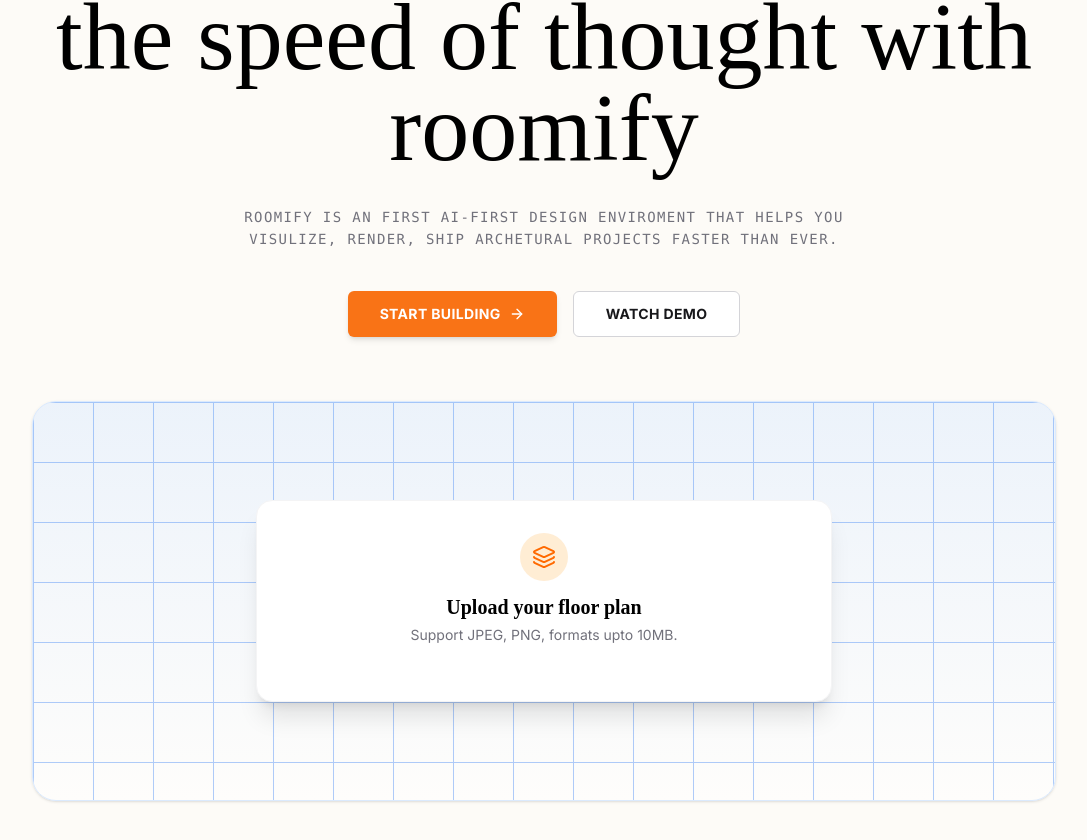
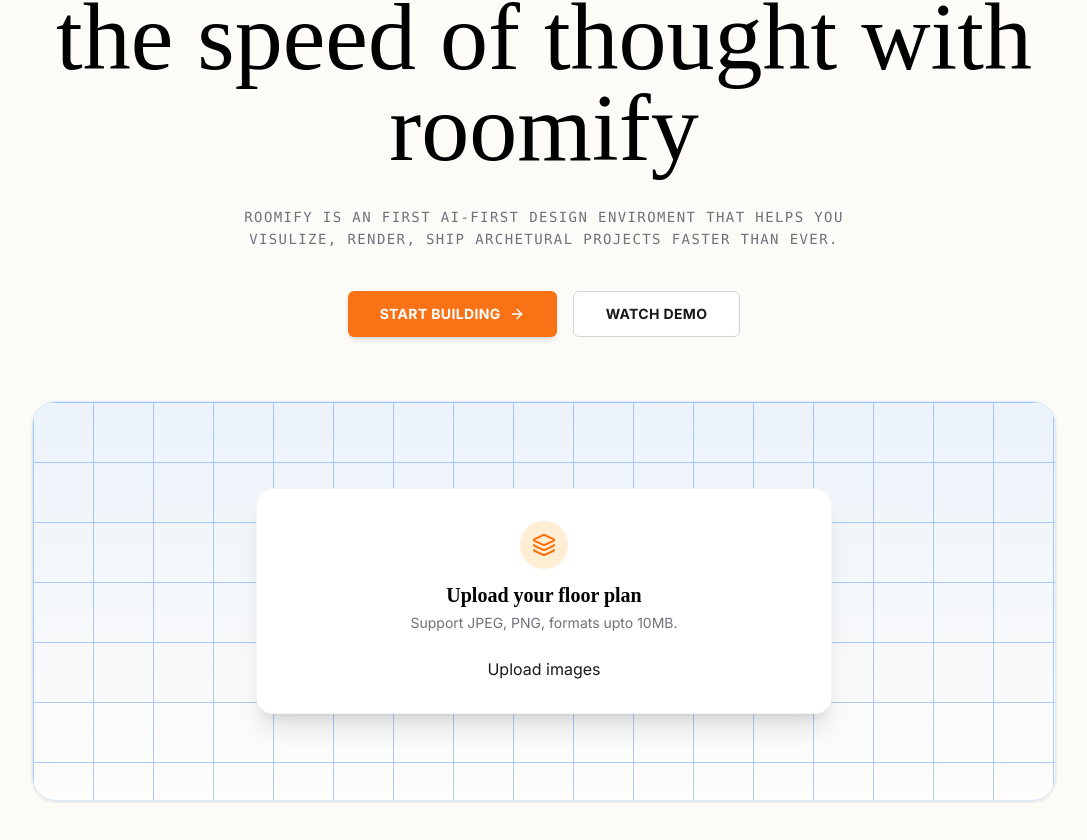
Before and after one commit to kinetic-sudo/architecture-saas, a React (Vite) app: page / in a window 1280 px wide. Shown: the part 286-1126 px from the top of the page, without its empty margins (96-1183 px from the left). Built offline with nearby package versions, Linux system fonts and the light colour scheme.

Commit message:
Add upload prompt to Home component in home.tsx for improved user guidance on image uploads.

```diff
--- a/src/routes/home.tsx
+++ b/src/routes/home.tsx
@@ -47,6 +47,7 @@
                   Support JPEG, PNG, formats upto 10MB.
                 </p>
               </div>
+              <p>Upload images</p>
             </div>
         </div>
      </section>
```
